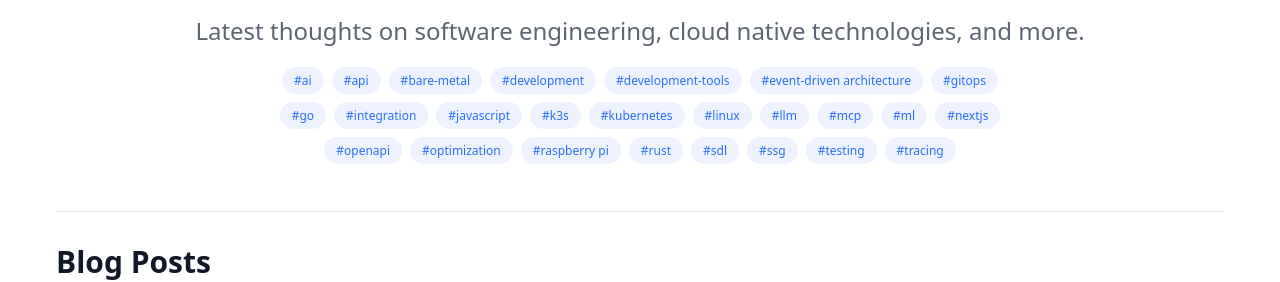
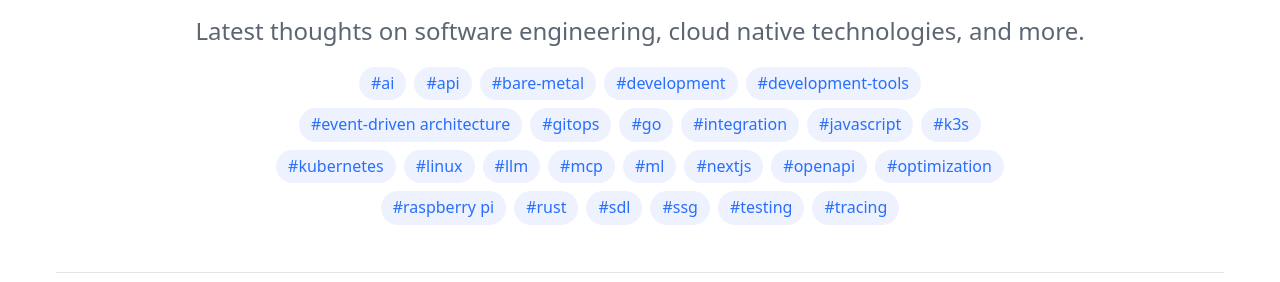
Before and after one commit to edenreich/engineering-blog, a Next.js app: page / in a window 1280 px wide. Shown: the part 183-465 px from the top of the page. Built offline with nearby package versions, Linux system fonts and the light colour scheme.

Commit message:
style: Update blog tag font size for improved readability
Signed-off-by: Eden Reich <eden.reich@gmail.com>

```diff
--- a/styles/globals.css
+++ b/styles/globals.css
@@ -511,7 +511,7 @@
 .blog-tag {
   background-color: var(--tag-bg-color);
   color: var(--tag-text-color);
-  font-size: var(--font-size-xs);
+  font-size: var(--font-size-md);
   padding: var(--space-1) var(--space-3);
   border-radius: var(--radius-full);
   transition: background-color var(--transition-fast), color var(--transition-base);
```
